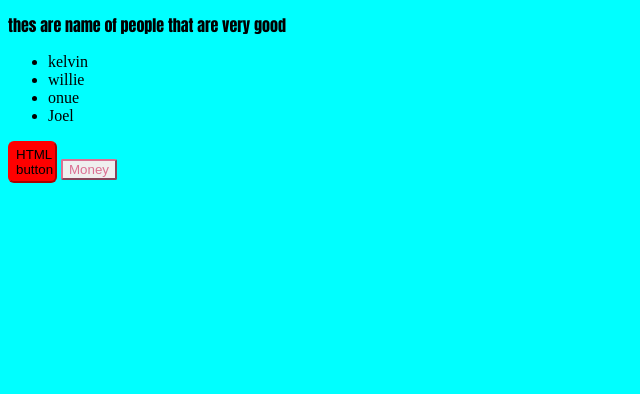
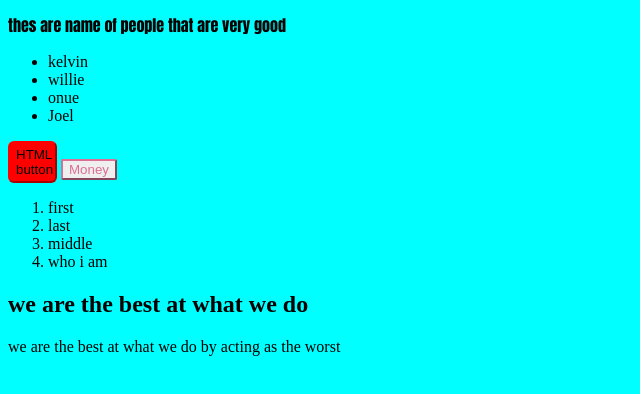
Before and after one commit to Nabu990/test-git, a plain HTML site: page WEEBSIT.html in a window 1280 px wide. Shown: the part 304-698 px from the top of the page, without its empty margins (0-640 px from the left). Drawn offline with Linux system fonts and the light colour scheme.

Commit message:
modified WEEBSITE.html

```diff
--- a/WEEBSIT.html
+++ b/WEEBSIT.html
@@ -47,6 +47,14 @@ height: 36;
 width: 105;
 cursor: pointer;
 border-color: palevioletred;"> Money</button>
+<ol>
+	<li>first</li>
+	<li>last</li>
+	<li>middle</li>
+	<li>who i am </li>
+</ol>
+<h2><strong>we are the best at what we do</strong></h2>
+<p>we are the best at what we do by acting as the worst</p>
 
 </body>
 </html>
```
